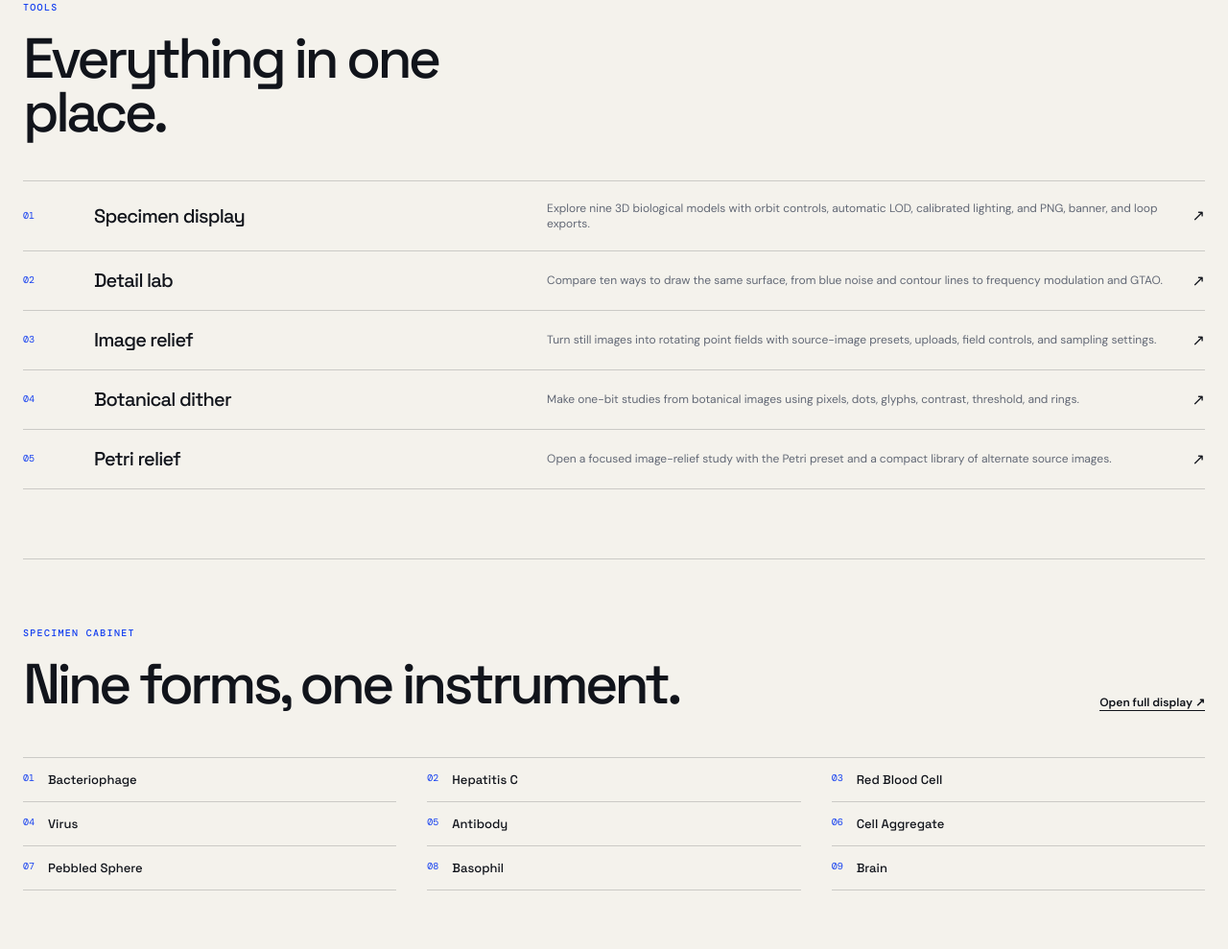
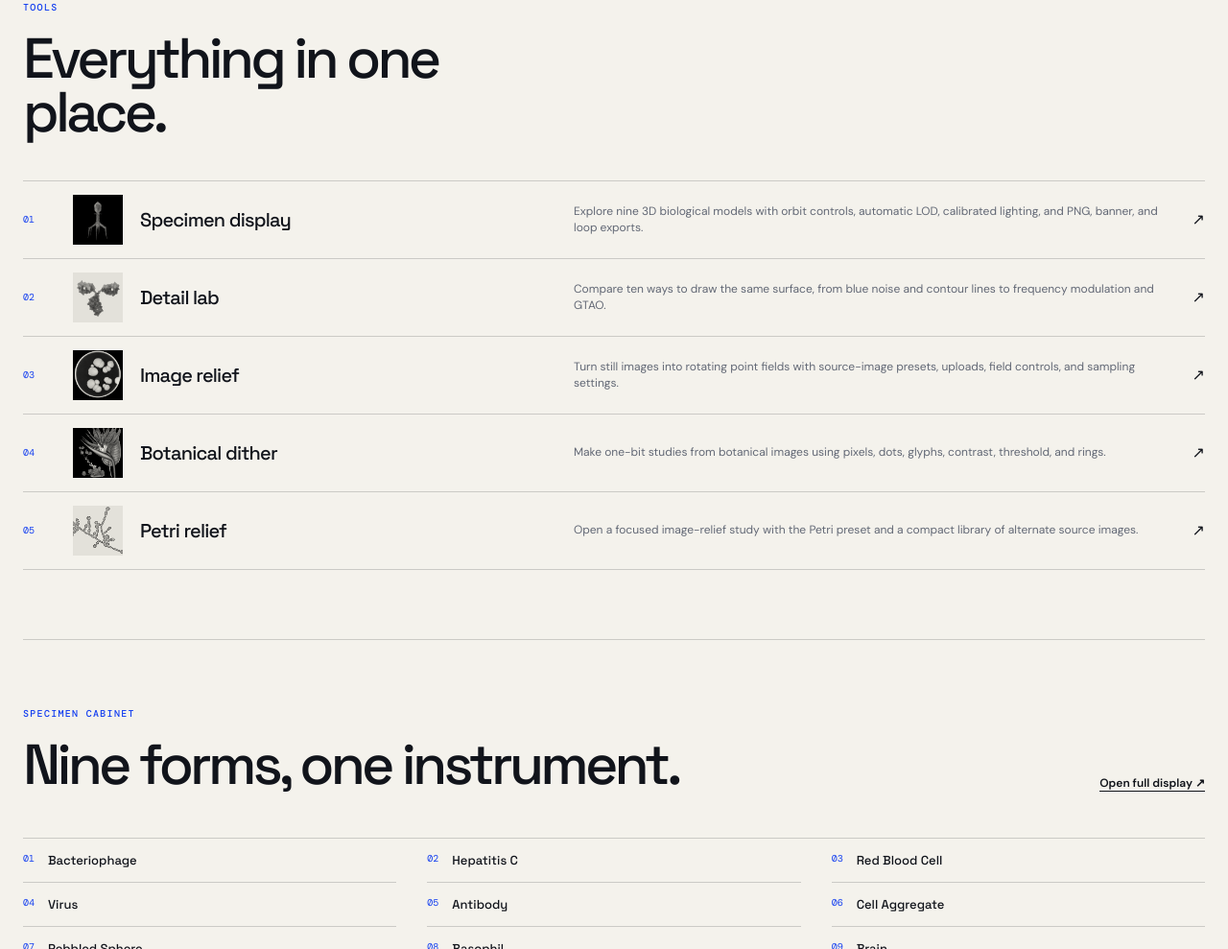
Before and after one commit to latchbio/specimen-render, a website built with Vite: page index.html in a window 1280 px wide. Shown: the part 776-1765 px from the top of the page at 96% size. Built offline with nearby package versions, Linux system fonts and the light colour scheme.

Commit message:
Add thumbnails to tools index

```diff
--- a/index.html
+++ b/index.html
@@ -59,30 +59,35 @@
         <div class="manifest-list">
           <a class="manifest-row" href="/display.html">
             <span class="manifest-row__number">01</span>
+            <span class="manifest-row__thumb"><img src="/images/bacteriophage.png" alt="" /></span>
             <span class="manifest-row__title">Specimen display</span>
             <span class="manifest-row__copy">Explore nine 3D biological models with orbit controls, automatic LOD, calibrated lighting, and PNG, banner, and loop exports.</span>
             <span class="manifest-row__arrow" aria-hidden="true">↗</span>
           </a>
           <a class="manifest-row" href="/detail-lab.html">
             <span class="manifest-row__number">02</span>
+            <span class="manifest-row__thumb"><img src="/images/antibody-print.png" alt="" /></span>
             <span class="manifest-row__title">Detail lab</span>
             <span class="manifest-row__copy">Compare ten ways to draw the same surface, from blue noise and contour lines to frequency modulation and GTAO.</span>
             <span class="manifest-row__arrow" aria-hidden="true">↗</span>
           </a>
           <a class="manifest-row" href="/image-relief.html">
             <span class="manifest-row__number">03</span>
+            <span class="manifest-row__thumb"><img src="/images/face.jpg" alt="" /></span>
             <span class="manifest-row__title">Image relief</span>
             <span class="manifest-row__copy">Turn still images into rotating point fields with source-image presets, uploads, field controls, and sampling settings.</span>
             <span class="manifest-row__arrow" aria-hidden="true">↗</span>
           </a>
           <a class="manifest-row" href="/flower-dither.html">
             <span class="manifest-row__number">04</span>
+            <span class="manifest-row__thumb"><img src="/images/bird-of-paradise.png" alt="" /></span>
             <span class="manifest-row__title">Botanical dither</span>
             <span class="manifest-row__copy">Make one-bit studies from botanical images using pixels, dots, glyphs, contrast, threshold, and rings.</span>
             <span class="manifest-row__arrow" aria-hidden="true">↗</span>
           </a>
           <a class="manifest-row" href="/face.html">
             <span class="manifest-row__number">05</span>
+            <span class="manifest-row__thumb"><img src="/images/conidia.jpg" alt="" /></span>
             <span class="manifest-row__title">Petri relief</span>
             <span class="manifest-row__copy">Open a focused image-relief study with the Petri preset and a compact library of alternate source images.</span>
             <span class="manifest-row__arrow" aria-hidden="true">↗</span>
--- a/src/landing.css
+++ b/src/landing.css
@@ -93,11 +93,13 @@ body.landing-page {
 .hero-specimen__label span:last-child { margin-left: 0; }
 .manifest-section { padding-top: 72px; padding-bottom: 72px; }
 .manifest-list { margin-top: 42px; border-top: 1px solid var(--landing-line); }
-.manifest-row { display: grid; grid-template-columns: 54px minmax(170px, .7fr) minmax(260px, 1fr) 20px; gap: 20px; align-items: center; padding: 20px 0; color: inherit; border-bottom: 1px solid var(--landing-line); text-decoration: none; }
+.manifest-row { display: grid; grid-template-columns: 34px 52px minmax(170px, .7fr) minmax(260px, 1fr) 20px; gap: 18px; align-items: center; padding: 14px 0; color: inherit; border-bottom: 1px solid var(--landing-line); text-decoration: none; }
 .manifest-row:hover { color: var(--landing-blue); }
 .manifest-row__number { color: var(--landing-blue); font: 400 10px/1 "DM Mono", monospace; }
+.manifest-row__thumb { width: 52px; height: 52px; overflow: hidden; background: #e3e1da; }
+.manifest-row__thumb img { width: 100%; height: 100%; object-fit: cover; filter: grayscale(1) contrast(1.2); mix-blend-mode: multiply; }
 .manifest-row__title { font: 500 20px/1 "Space Grotesk", sans-serif; letter-spacing: -.04em; }
-.manifest-row__copy { color: var(--landing-muted); font-size: 12px; }
+.manifest-row__copy { color: var(--landing-muted); font-size: 12px; line-height: 1.4; }
 .manifest-row__arrow { justify-self: end; font-size: 16px; }
 .explore-section { padding-top: 72px; }
 .explore-card__visual { height: 220px; }
@@ -105,7 +107,7 @@ body.landing-page {
 .specimen-section { padding-top: 72px; padding-bottom: 72px; }
 
 @media (max-width: 800px) {
-  .landing-shell { width: min(100% - 32px, 620px); }.landing-hero { display: flex; flex-direction: column; align-items: stretch; gap: 42px; min-height: 0; padding: 58px 0 64px; }.landing-hero h1 { max-width: 520px; font-size: clamp(56px, 15vw, 88px); }.hero-specimen { min-height: min(92vw, 450px); }.manifest-grid, .explore-grid { grid-template-columns: 1fr; }.manifest-row { grid-template-columns: 36px 1fr 20px; gap: 12px; }.manifest-row__copy { grid-column: 2 / 3; margin-top: -6px; }.explore-card__visual { height: min(68vw, 300px); }.section-heading--row { align-items: start; flex-direction: column; gap: 18px; }.specimen-list { grid-template-columns: repeat(2, 1fr); gap: 0 18px; }.landing-footer { grid-template-columns: 1fr auto; }.landing-footer__meta { grid-column: 1 / -1; align-items: start; justify-content: start; flex-direction: row; }.landing-footer img { grid-column: 2; grid-row: 1; }
+  .landing-shell { width: min(100% - 32px, 620px); }.landing-hero { display: flex; flex-direction: column; align-items: stretch; gap: 42px; min-height: 0; padding: 58px 0 64px; }.landing-hero h1 { max-width: 520px; font-size: clamp(56px, 15vw, 88px); }.hero-specimen { min-height: min(92vw, 450px); }.manifest-grid, .explore-grid { grid-template-columns: 1fr; }.manifest-row { grid-template-columns: 30px 44px 1fr 20px; gap: 12px; }.manifest-row__thumb { width: 44px; height: 44px; }.manifest-row__title { align-self: end; }.manifest-row__copy { grid-column: 3 / 4; margin-top: -6px; }.explore-card__visual { height: min(68vw, 300px); }.section-heading--row { align-items: start; flex-direction: column; gap: 18px; }.specimen-list { grid-template-columns: repeat(2, 1fr); gap: 0 18px; }.landing-footer { grid-template-columns: 1fr auto; }.landing-footer__meta { grid-column: 1 / -1; align-items: start; justify-content: start; flex-direction: row; }.landing-footer img { grid-column: 2; grid-row: 1; }
 }
 
 @media (prefers-reduced-motion: reduce) { *, *::before, *::after { scroll-behavior: auto !important; transition-duration: .01ms !important; } }
```
